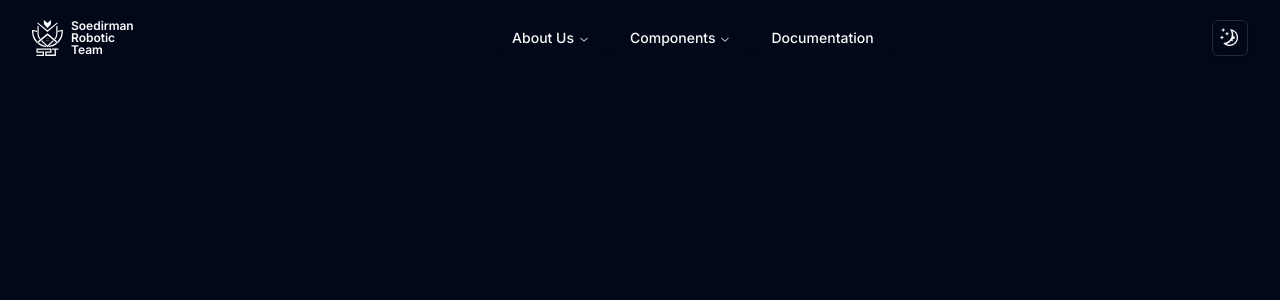
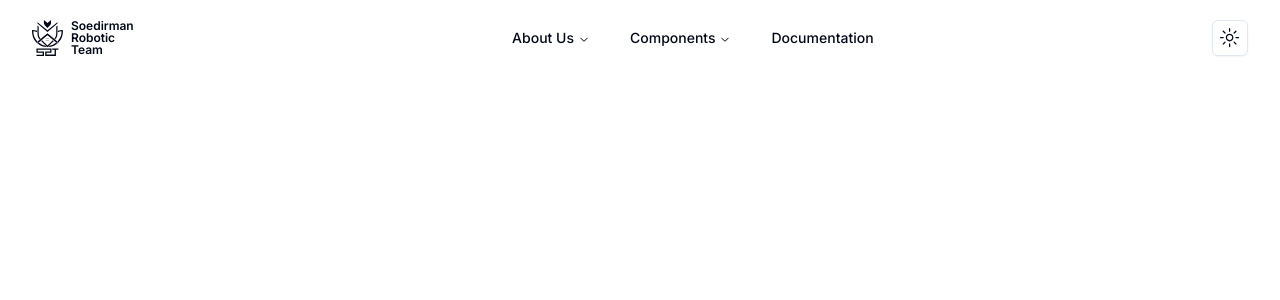
Before and after one commit to soedirmanroboticteam/official-website, a Next.js app: page / in a window 1280 px wide. Shown: the top 300 px of the page. Built offline with nearby package versions, Linux system fonts and the light colour scheme.

Commit message:
chore: adding shadcn ui separator

```diff
--- a/app/globals.css
+++ b/app/globals.css
@@ -31,6 +31,9 @@
     --border: 214.3 31.8% 91.4%;
     --input: 214.3 31.8% 91.4%;
     --ring: 222.2 84% 4.9%;
+
+    --footer: 80 11% 95%;
+    --footer-foreground: 222 84% 5%;
 
     --radius: 0.5rem;
   }
--- a/app/layout.tsx
+++ b/app/layout.tsx
@@ -21,7 +21,7 @@
       <body className={inter.className}>
         <ThemeProvider
           attribute="class"
-          defaultTheme="dark"
+          defaultTheme="light"
           enableSystem
           disableTransitionOnChange
         >
--- /dev/null
+++ b/components/ui/separator.tsx
@@ -0,0 +1,31 @@
+"use client"
+
+import * as React from "react"
+import * as SeparatorPrimitive from "@radix-ui/react-separator"
+
+import { cn } from "@/lib/utils"
+
+const Separator = React.forwardRef<
+  React.ElementRef<typeof SeparatorPrimitive.Root>,
+  React.ComponentPropsWithoutRef<typeof SeparatorPrimitive.Root>
+>(
+  (
+    { className, orientation = "horizontal", decorative = true, ...props },
+    ref
+  ) => (
+    <SeparatorPrimitive.Root
+      ref={ref}
+      decorative={decorative}
+      orientation={orientation}
+      className={cn(
+        "shrink-0 bg-border",
+        orientation === "horizontal" ? "h-[1px] w-full" : "h-full w-[1px]",
+        className
+      )}
+      {...props}
+    />
+  )
+)
+Separator.displayName = SeparatorPrimitive.Root.displayName
+
+export { Separator }
--- a/package.json
+++ b/package.json
@@ -12,6 +12,7 @@
     "@radix-ui/react-dropdown-menu": "^2.0.6",
     "@radix-ui/react-icons": "^1.3.0",
     "@radix-ui/react-navigation-menu": "^1.1.4",
+    "@radix-ui/react-separator": "^1.0.3",
     "@radix-ui/react-slot": "^1.0.2",
     "class-variance-authority": "^0.7.0",
     "clsx": "^2.1.0",
--- a/tailwind.config.ts
+++ b/tailwind.config.ts
@@ -1,13 +1,13 @@
-import type { Config } from "tailwindcss"
+import type { Config } from "tailwindcss";
 
 const config = {
   darkMode: ["class"],
   content: [
-    './pages/**/*.{ts,tsx}',
-    './components/**/*.{ts,tsx}',
-    './app/**/*.{ts,tsx}',
-    './src/**/*.{ts,tsx}',
-	],
+    "./pages/**/*.{ts,tsx}",
+    "./components/**/*.{ts,tsx}",
+    "./app/**/*.{ts,tsx}",
+    "./src/**/*.{ts,tsx}",
+  ],
   prefix: "",
   theme: {
     container: {
@@ -52,6 +52,10 @@
           DEFAULT: "hsl(var(--card))",
           foreground: "hsl(var(--card-foreground))",
         },
+        footer: {
+          DEFAULT: "hsl(var(--footer))",
+          foreground: "hsl(var(--footer-foreground))",
+        },
       },
       borderRadius: {
         lg: "var(--radius)",
@@ -75,6 +79,6 @@
     },
   },
   plugins: [require("tailwindcss-animate")],
-} satisfies Config
+} satisfies Config;
 
-export default config
+export default config;
```
Also changed, not shown: 1 other file (tests, documents, lock files or other folders).
